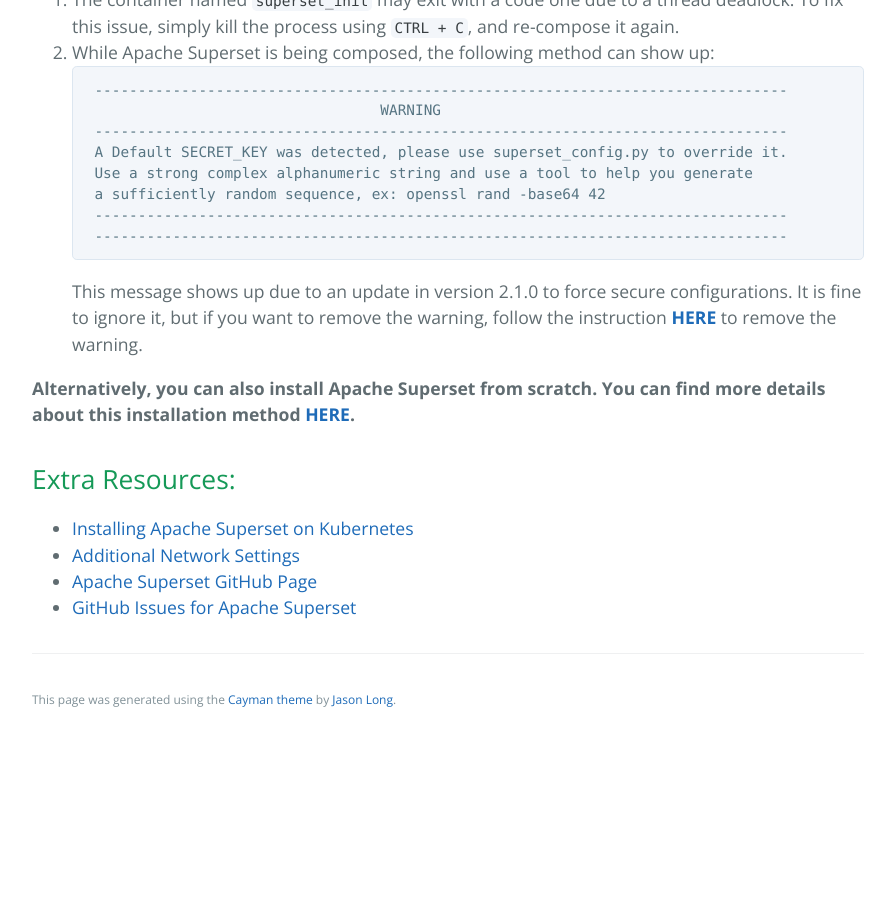
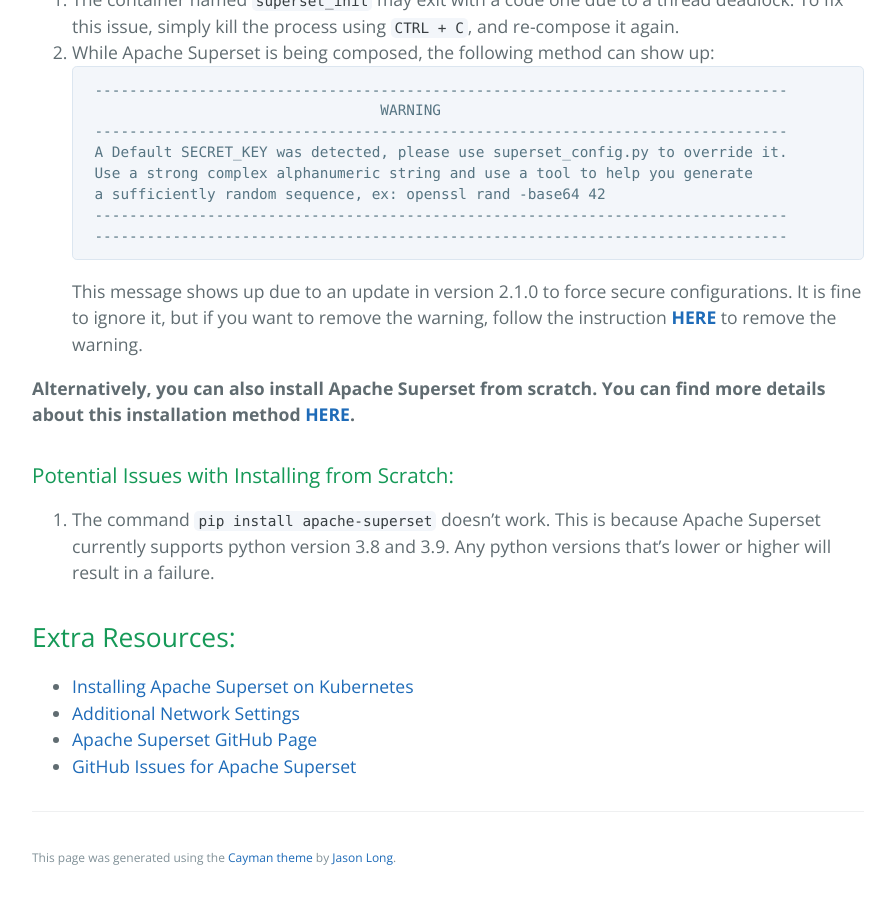
Before and after one commit to learning-software-engineering/learning-software-engineering.github.io, a Jekyll site: the page built from Topics/Tech_Stacks/Apache_Superset.md, in a window 1280 px wide and 900 px high, scrolled down 1013 px. Shown: the whole window, without its empty margins (192-1087 px from the left). Built offline with Jekyll 4.4.1, drawn with Linux system fonts in a browser that asks for light colours; our own code applies the rules of GitHub Pages for plain Markdown files; before the commit the page ends 1755 px from its top, so only the background shows below that.

Commit message:
Update Apache_Superset.md
Added some potential issues with installing from scratch

```diff
--- a/Topics/Tech_Stacks/Apache_Superset.md
+++ b/Topics/Tech_Stacks/Apache_Superset.md
@@ -33,6 +33,11 @@
 
 **Alternatively, you can also install Apache Superset from scratch. You can find more details about this installation method [HERE](https://superset.apache.org/docs/installation/installing-superset-from-scratch).**
 
+### Potential Issues with Installing from Scratch:
+
+1. The command `pip install apache-superset` doesn't work. This is because Apache Superset currently supports python version 3.8 and 3.9. Any python versions that's lower or higher will result in a failure.
+
+
 ## Extra Resources:
 
 * [Installing Apache Superset on Kubernetes](https://superset.apache.org/docs/installation/running-on-kubernetes)
```
